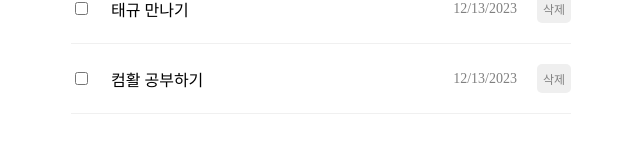
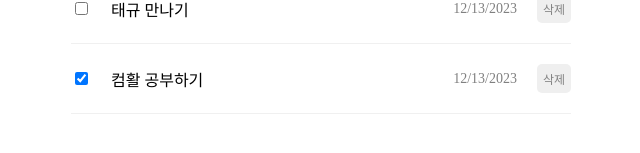
Before and after one commit to sojeong0302/todo, a React (Create React App) app: page / in a window 1280 px wide. Shown: the part 487-640 px from the top of the page, without its empty margins (319-959 px from the left). Built offline with nearby package versions, Linux system fonts and the light colour scheme.

Commit message:
feat : 할 일 수정 기능

```diff
--- a/src/App.js
+++ b/src/App.js
@@ -41,11 +41,18 @@ function App() {
     idRef.current += 1;
   };
 
+  const onUpdate = (targetId) => {
+    setTodo(
+      todo.map((it) =>
+        it.id === targetId ? { ...it, isDone: !it.isDone } : it
+      )
+    );
+  };
   return (
     <div className="App">
       <Header />
       <TodoEditor onCreate={onCreate} />
-      <TodoList todo={todo} />
+      <TodoList todo={todo} onUpdate={onUpdate} />
     </div>
   );
 }
--- a/src/component/TodoItem.js
+++ b/src/component/TodoItem.js
@@ -1,10 +1,14 @@
 import "./TodoItem.css";
 
-const TodoItem = ({ id, content, isDone, createdDate }) => {
+const TodoItem = ({ id, content, isDone, createdDate, onUpdate }) => {
+  const onChangeCheckbox = () => {
+    onUpdate(id);
+  };
+
   return (
     <div className="TodoItem">
       <div className="checkbox_col">
-        <input type="checkbox" />
+        <input type="checkbox" onChange={onChangeCheckbox} checked={isDone} />
       </div>
       <div className="title_col">{content}</div>
       <div className="date_col">
--- a/src/component/TodoList.js
+++ b/src/component/TodoList.js
@@ -2,7 +2,7 @@ import "./TodoList.css";
 import TodoItem from "./TodoItem.js";
 import { useState } from "react";
 
-const TodoList = ({ todo }) => {
+const TodoList = ({ todo, onUpdate }) => {
   const [search, setSearch] = useState("");
   const onChangeSearch = (e) => {
     setSearch(e.target.value);
@@ -25,7 +25,7 @@ const TodoList = ({ todo }) => {
       />
       <div className="list_wrapper">
         {getSearchResult().map((it) => (
-          <TodoItem key={it.id} {...it} />
+          <TodoItem key={it.id} {...it} onUpdate={onUpdate} />
         ))}
       </div>
     </div>
```
